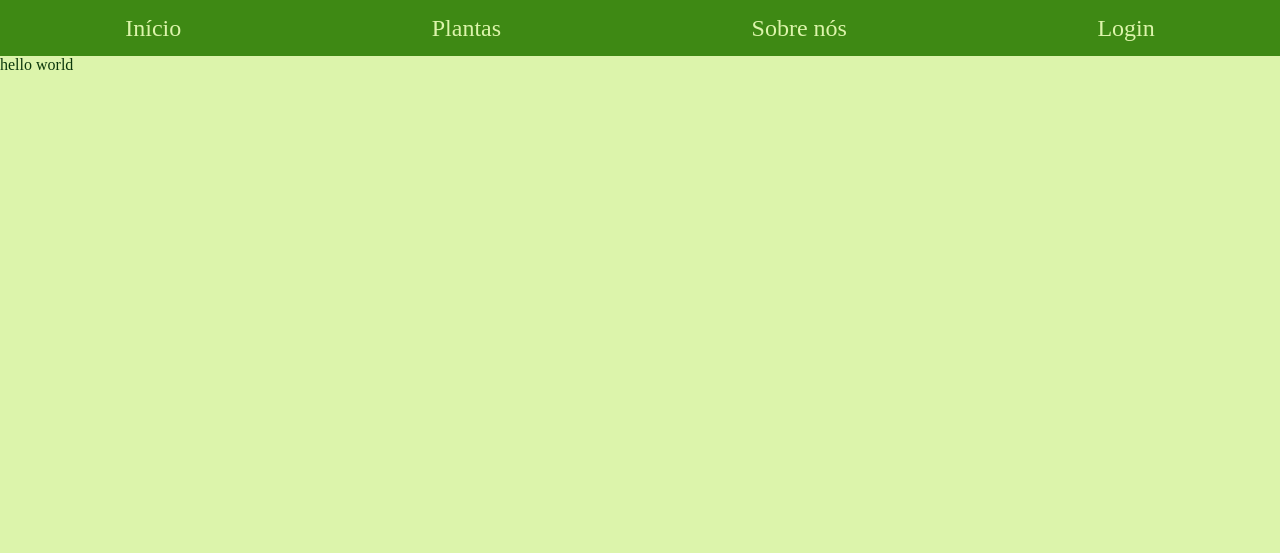
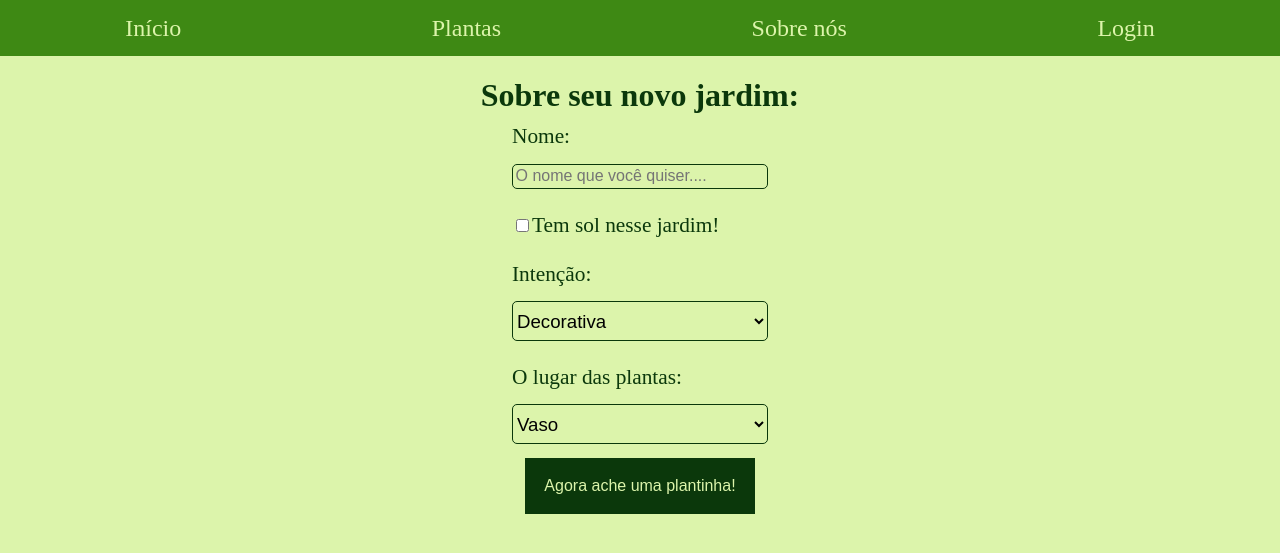
Before and after one commit to carlaque/Plantinhas, a Django app: page /1/jardim/cadastro in a window 1280 px wide. Shown: the top 553 px of the page. Run offline with Django 3.2, Linux system fonts and the light colour scheme; parts of the project's set-up code (start-up, migrations or seed data) failed here and were passed over.

Commit message:
pagina adicionar jardim

```diff
--- a/Plantinhas/website/static/css/styles.css
+++ b/Plantinhas/website/static/css/styles.css
@@ -260,7 +260,6 @@ h1{
     font-size: 14pt;
     background-color: transparent;
     width: 10vw;
-
 }
 .pag-plantas form div button{
     background: url('../imagens/lupa.png' ) ;
@@ -309,6 +308,7 @@ h1{
     text-align: left;
 }
 .planta button{
+    align-self: center;
     border: none;
     font-size: 12pt;
     height: 5vh;
@@ -321,3 +321,46 @@ h1{
 .pag-plantas footer{
     grid-area: footer;
 }
+
+/* PAGINA DE CADASTRO JARDIM */
+
+.pag-cad-jardim {
+    align-content: center;
+    display: flex;
+    justify-content: center;
+}
+.pag-cad-jardim form{
+    display: flex;
+    flex-direction: column;
+    height:50vh;
+    justify-content: space-between;
+    width:20vw;
+}
+
+.pag-cad-jardim form div{
+    display: flex;
+    flex-direction: row;
+    justify-content: space-around;
+    align-items: baseline;
+}
+
+.pag-cad-jardim select{
+    border-color: #0B380B;
+    border-style: solid;
+    border-width: 1px;
+    border-radius: 5px;
+    height: 5vh;
+    font-size: 14pt;
+    background-color: transparent;
+
+}
+
+.pag-cad-jardim button{
+    align-self: center;
+    background-color: #0B380B;
+    color: #DCF4AB;
+    border: none;
+    font-size: 12pt;
+    height: 7vh;
+    width: 90%;
+}
--- a/Plantinhas/website/templates/jardim-cadastro.html
+++ b/Plantinhas/website/templates/jardim-cadastro.html
@@ -2,8 +2,36 @@
 {% load staticfiles %}
 {% block content %}
 
+<h1>Sobre seu novo jardim:</h1>
 <div class="pag-cad-jardim">
-    hello world
+    <form action="" method="post">
+
+        <label for="">Nome:</label>
+        <input type="text" name="nome" id="" placeholder="O nome que você quiser....">
+
+        <label for="" width:100%>
+            <input type="checkbox" name="ensolarado" id="">Tem sol nesse jardim!
+        </label>
+
+
+        <label for="">Intenção:</label>
+        <select name="intencao" id="">
+            <option value="1">Decorativa</option>
+            <option value="2">Tempero</option>
+            <option value="3">Chá</option>
+            <option value="4">PANC</option>
+        </select>
+
+        <label for="">O lugar das plantas:</label>
+        <select name="lugar" id="">
+            <option value="Vaso">Vaso</option>
+            <option value="Chão">Chão</option>
+            <option value="Suspensa">Suspensa</option>
+        </select>
+
+        <button type="submit">Agora ache uma plantinha!</button>
+    </form>
+
 </div>
 
 {% endblock %}
```
